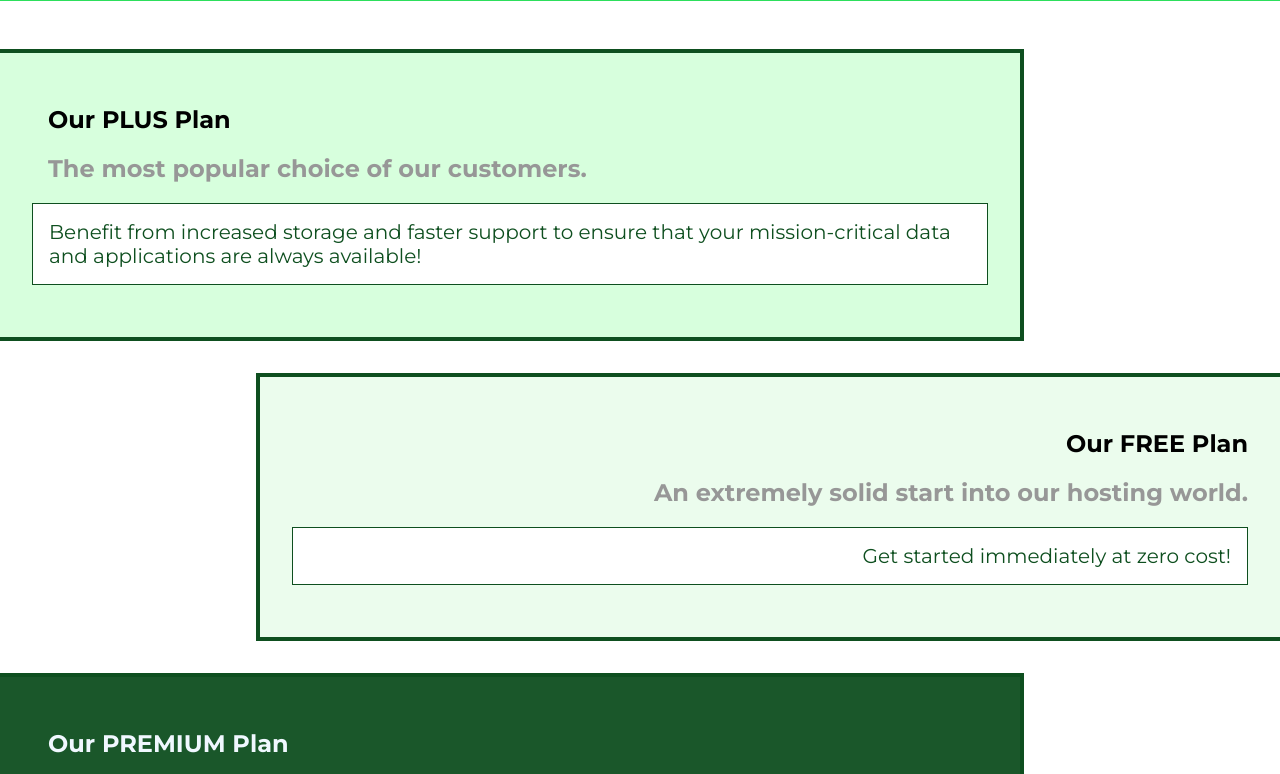
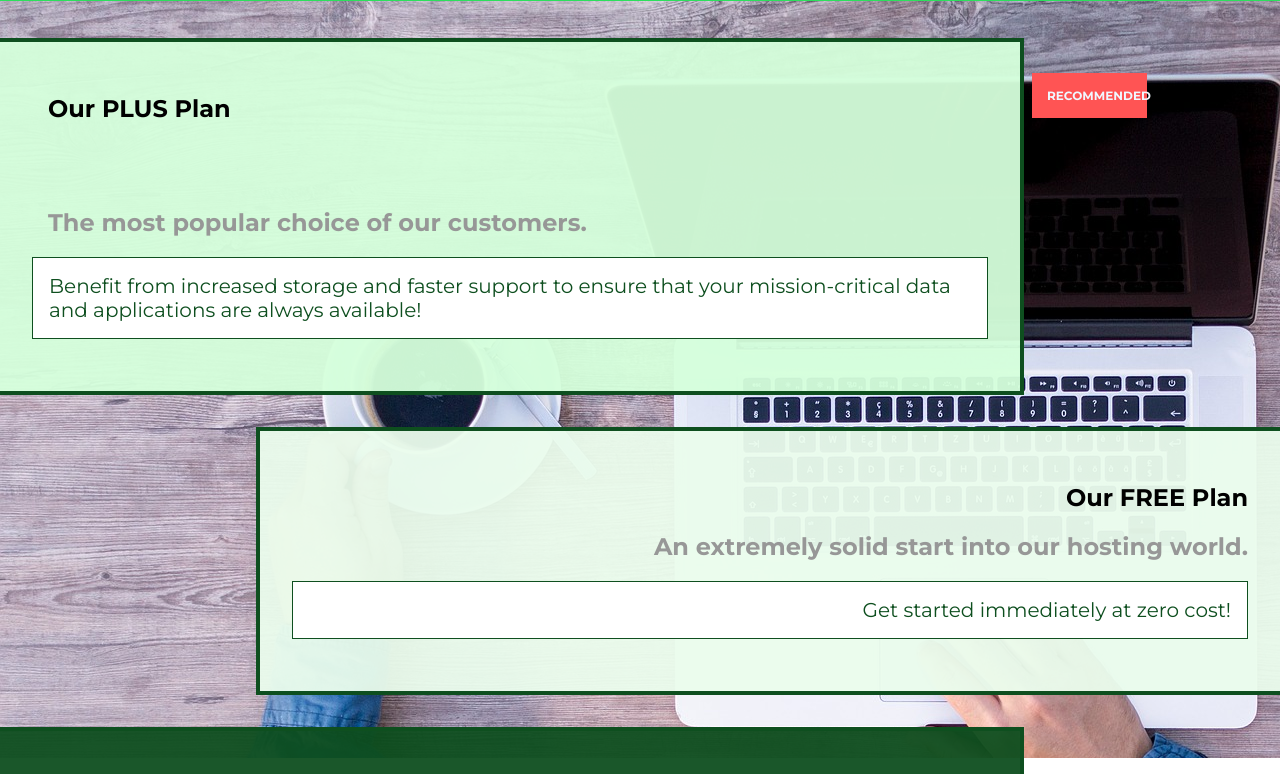
Before and after one commit to whiteknight16/CSS, a plain HTML site: page Basic 1/packages/index.html in a window 1280 px wide. Shown: the part 42-816 px from the top of the page. Drawn offline with Linux system fonts and the light colour scheme; a web font is replaced by a local one.

Commit message:
Completed 6

```diff
--- a/Basic 1/packages/index.html
+++ b/Basic 1/packages/index.html
@@ -12,6 +12,7 @@
 </head>
 
 <body>
+    <div class="background"></div>
     <!-- Navbar -->
     <header class="main-header">
         <div>
@@ -39,6 +40,7 @@
     <section class="plan plus">
         <a href="#">
             <h1>Our PLUS Plan</h1>
+            <h2 class="badge ">RECOMMENDED</h2>
             <h2>The most popular choice of our customers.</h2>
             <p>Benefit from increased storage and faster support to ensure that your mission-critical data and applications
                 are always available!</p>
--- a/Basic 1/packages/packages.css
+++ b/Basic 1/packages/packages.css
@@ -1,11 +1,21 @@
 main{
-    margin-top: 32px;
+    padding-top: 64px;
 }
 
+ /* Background */
+.background{
+    background-image: url(../images/plans-background.jpg);
+    position: fixed;
+    height: 100%;
+    width: 100%;
+    z-index: -1;
+
+}
+/* clear fix */
 .clear-fix{
     clear: both;
 }
-
+/* plans */
 .plan{
     border: 4px solid #0e4f1f;
     border-left: none;
@@ -24,6 +34,17 @@ main{
     text-decoration: none;
     display: block;
     padding: 32px;
+}
+.plan a .badge{
+    color:aliceblue;
+    background-color: #ff5454;
+    position: relative;
+    left: 1000px;
+    top: -70px;
+    font-size: 12px;
+    padding: 15px;
+    width: 12%;
+
 }
 
 .plan a h1{
--- a/Basic 1/shared.css
+++ b/Basic 1/shared.css
@@ -14,17 +14,20 @@ body {
 
 /* Navbar */
 
+.main-header {
+    width: 100%;
+    background-color: #2ddf5c;
+    padding: 8px 16px;
+    position: fixed;
+    z-index: 1;
+}
+
 .section-title {
     color: #2ddf5c;
     font-family: inherit;
     text-align: center;
 }
 
-.main-header {
-    width: 100%;
-    background-color: #2ddf5c;
-    padding: 8px 16px;
-}
 
 .main-header>div {
     display: inline-block;
```
Also changed, not shown: Basic 1/images/plans-background.jpg (added), Notes/1.txt (renamed from 1.txt), Notes/2.txt (renamed from 2.txt), Notes/3.txt (renamed from 3.txt), Notes/4.txt (renamed from 4.txt), Notes/5.txt, Notes/6.txt (added).
